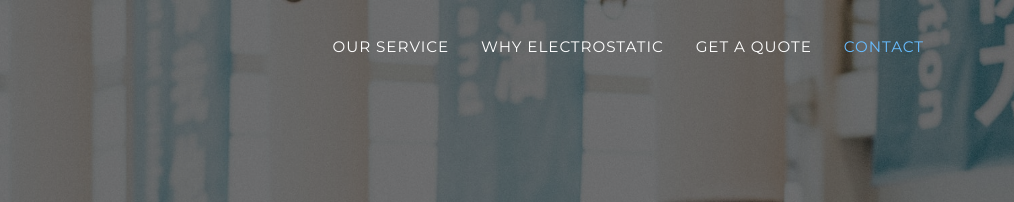
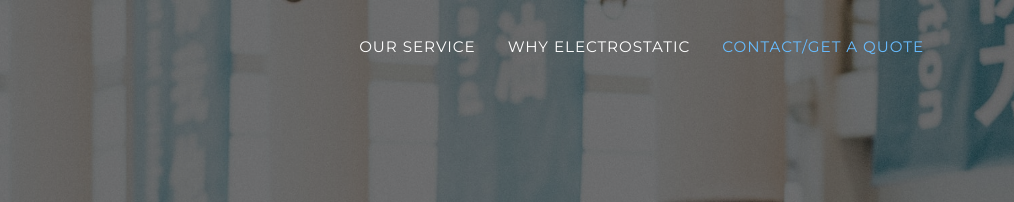
Before and after one commit to steve-kent/directdisinfecting, a plain HTML site: page public/index.html in a window 1280 px wide. Shown: the top 202 px of the page, 266-1280 px from the left. Drawn offline with nearby package versions, Linux system fonts and the light colour scheme; a web font is replaced by a local one.

Commit message:
Make contact/quote same on menu

```diff
--- a/public/index.html
+++ b/public/index.html
@@ -33,8 +33,7 @@
                     <li class="nav-item"><a class="nav-link js-scroll-trigger" href="#service">Our Service</a></li>
                     <li class="nav-item"><a class="nav-link js-scroll-trigger" href="#electrostatic">Why
                             Electrostatic</a></li>
-                    <li class="nav-item"><a class="nav-link js-scroll-trigger" href="#quote">Get A Quote</a></li>
-                    <li class="nav-item"><a class="nav-link js-scroll-trigger" href="#contact">Contact</a></li>
+                    <li class="nav-item"><a class="nav-link js-scroll-trigger" href="#contact">Contact/Get A Quote</a></li>
                 </ul>
             </div>
         </div>
```
